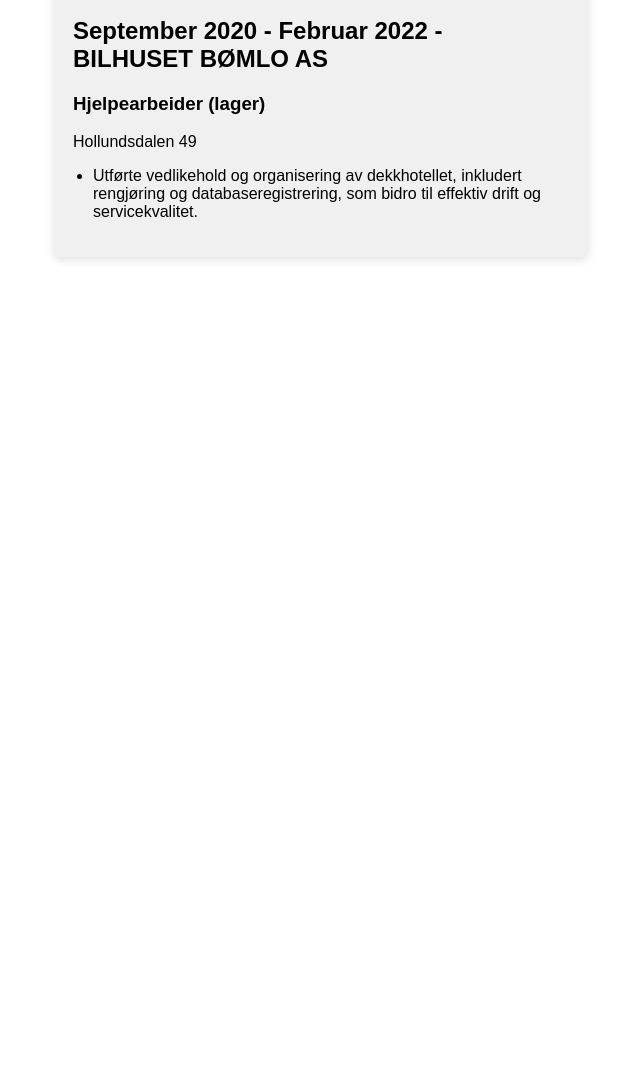
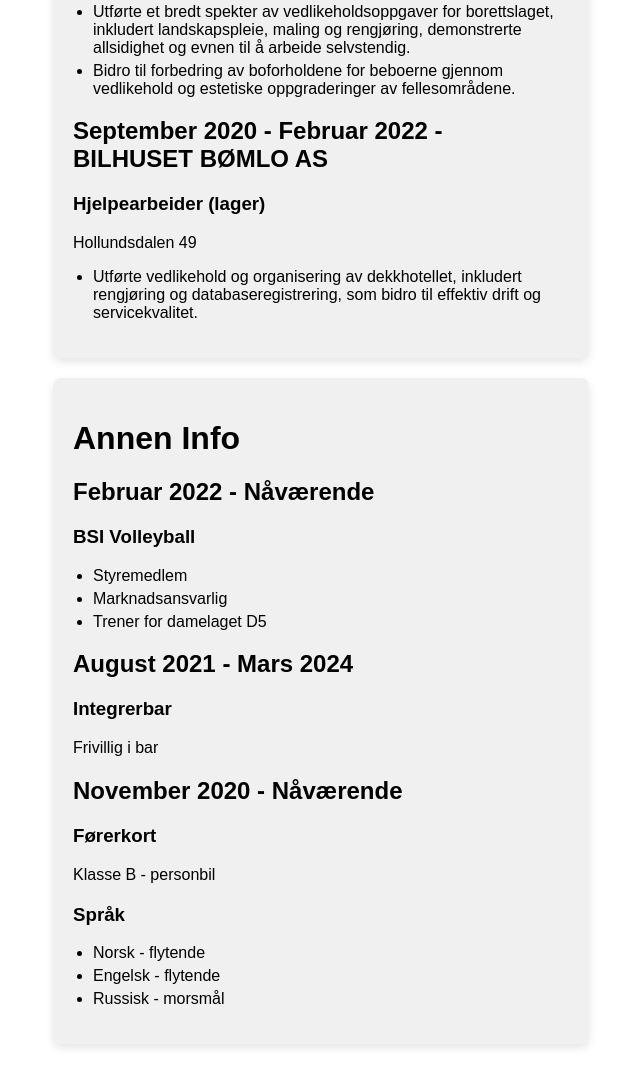
Before and after one commit to Captain-Yarkin/CV_v1, a plain HTML site: page index.html in a window 1280 px wide. Shown: the part 2360-3444 px from the top of the page, without its empty margins (319-959 px from the left). Before the commit the page ends 2657 px from the top, so only its background shows below. Drawn offline with Linux system fonts and the light colour scheme.

Commit message:
ADD OTHER INFO

```diff
--- a/index.html
+++ b/index.html
@@ -26,7 +26,13 @@
     <h1>Utdanning</h1>
 </div>
 
-<div class="section" id="work"></div>
+<div class="section" id="work">
+    <h1>Arbeidserfaring</h1>
+</div>
+
+<div class="section" id="otherInfo">
+    <h1>Annen Info</h1>
+
 
 
 <script src="script.js"></script>
--- /dev/null
+++ b/otherInfo.json
@@ -0,0 +1,33 @@
+{
+    "otherInfo": [
+        {
+            "period": "Februar 2022 - Nåværende",
+            "name": "BSI Volleyball",
+            "info": [
+                "Styremedlem",
+                "Marknadsansvarlig",
+                "Trener for damelaget D5"
+            ]
+        },
+        {
+            "period": "August 2021 - Mars 2024",
+            "name": "Integrerbar",
+            "info": "Frivillig i bar"
+        },
+        {
+            "period": "November 2020 - Nåværende",
+            "name": "Førerkort",
+            "info": "Klasse B - personbil"
+        },
+        {
+            "period": "",
+            "name": "Språk",
+            "info": [
+                "Norsk - flytende",
+                "Engelsk - flytende",
+                "Russisk - morsmål"
+            ]
+        }
+
+    ]
+}
--- a/script.js
+++ b/script.js
@@ -32,6 +32,33 @@ function displayWork(data) {
   });
 }
 
+// Function to fetch and display other information
+fetch('otherInfo.json')
+  .then(response => response.json())
+  .then(data => displayOtherInfo(data))
+  .catch(error => console.error('Error loading the other information data:', error));
+
+function displayOtherInfo(data) {
+  const container = document.getElementById('otherInfo'); // Assuming you have a div with this id
+  data.otherInfo.forEach(info => {
+    const infoBlock = document.createElement('div');
+
+    let detailsList = '';
+    if (Array.isArray(info.info)) { // Check if info is an array to handle it properly
+      detailsList = `<ul>${info.info.map(detail => `<li>${detail}</li>`).join('')}</ul>`;
+    } else { // If it's not an array, just use it as a string
+      detailsList = `<p>${info.info}</p>`;
+    }
+
+    infoBlock.innerHTML = `<h2>${info.period}</h2>
+                           <h3>${info.name}</h3>
+                           ${detailsList}`;
+    container.appendChild(infoBlock);
+  });
+}
+
+
+
 
 // New functions to change the photo on hover
 function changePhoto(imageElement) {
--- a/work.json
+++ b/work.json
@@ -36,7 +36,7 @@
         "period": "Februar 2022 - Mai 2023",
         "company": "Freelance",
         "address": "",
-        "position": "",
+        "position": "Videoredaktør",
         "details": [
           "Samarbeidet med en manager og et team for å fullføre videoredigeringsprosjekter, bidro med kreativ input og teknisk ekspertise for å møte prosjektspesifikasjoner og frister.",
           "Delte kunnskap og teknikker innad i teamet for å forbedre prosjektutførelsen og effektiviteten i arbeidsprosessene."
```
